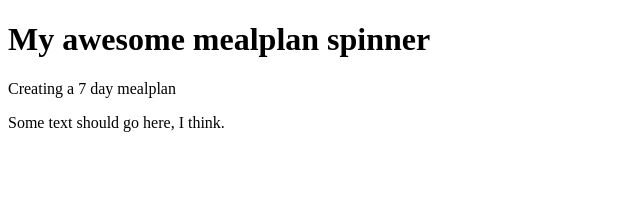
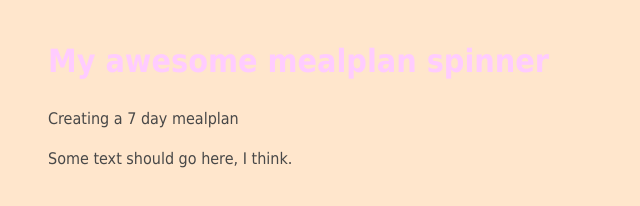
Before and after one commit to daenelia/mealplanspinner, a plain HTML site: page index.html in a window 1280 px wide. Shown: the whole page, without its empty margins (0-640 px from the left). Drawn offline with Linux system fonts and the light colour scheme.

Commit message:
Added basic structure and css

```diff
--- a/index.html
+++ b/index.html
@@ -1,19 +1,31 @@
 <!DOCTYPE html>
 <html>
   <head>
-
+    <meta charset = "UHF-8">
+    <meta name = "description" content ="Mealplanner 2018">
+    <meta name = "keywords" content =" mealplan, meal planner, planning meals, meal spinner, random meals">
+    <meta name " author"  content = "Joyce van den Berg">
+    <title>Mealplanner</title>
+    <link rel = "stylesheet" href = "style.css">
+    <meta name = "viewport" content = "width-device-width, initial-scale = 1.0">
   </head>
 
   <body>
-    <div>
+    <header>
       <h1>My awesome mealplan spinner</h1>
       <p>Creating a 7 day mealplan</p>
+    </header>
 
-        <div id="mealplan">
-        <p>Some text should go here, I think.</p>
-        </div>
+    <nav>
+    </nav>
 
+    <div id="mealplan">
+    <p>Some text should go here, I think.</p>
     </div>
+
+    <footer>
+    </footer>
+
     <script src = 'app.js'></script>
   </body>
 </html>
--- a/style.css
+++ b/style.css
@@ -0,0 +1,38 @@
+body {
+  color: #484848;
+  background: #ffe6cc;
+  font-family: Tahoma;
+  line-height: 1.5;
+  padding: .5em 2.5em 3em;
+}
+
+h1 {
+  color: #ffccff;
+}
+
+button {
+  color: white;
+  background: #cce5ff;
+  border: solid 1px white;
+  cursor: pointer;
+}
+
+div {
+
+}
+
+header{
+
+}
+
+nav {
+
+}
+
+footer{
+
+}
+
+#mealplan {
+
+}
```
